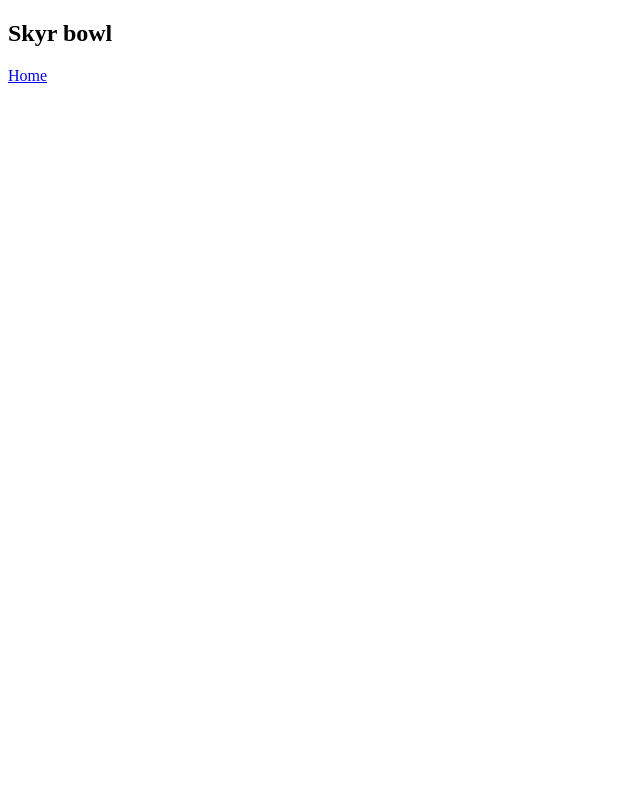
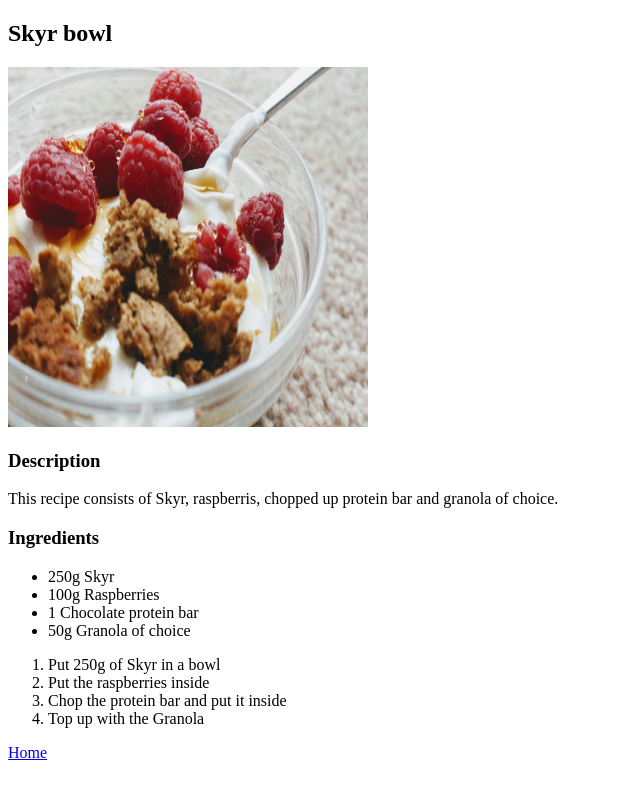
Before and after one commit to slavkosev/odin-recipes, a plain HTML site: page recipes/skyrbowl.html in a window 1280 px wide. Shown: the whole page, without its empty margins (0-640 px from the left). Drawn offline with Linux system fonts and the light colour scheme.

Commit message:
Complete first recipe

```diff
--- a/recipes/skyrbowl.html
+++ b/recipes/skyrbowl.html
@@ -7,7 +7,22 @@
 </head>
 <body>
     <h2>Skyr bowl</h2>
-
+    <img src="../images/skyrbowl.jpg" height="360" width="360" alt="Skyr bowl with raspberries and protein bar">
+    <h3>Description</h3>
+    <p>This recipe consists of Skyr, raspberris, chopped up protein bar and granola of choice.</p>
+    <h3>Ingredients</h3>
+    <ul>
+        <li>250g Skyr</li>
+        <li>100g Raspberries</li>
+        <li>1 Chocolate protein bar</li>
+        <li>50g Granola of choice</li>
+    </ul>
+    <ol>
+        <li>Put 250g of Skyr in a bowl</li>
+        <li>Put the raspberries inside</li>
+        <li>Chop the protein bar and put it inside</li>
+        <li>Top up with the Granola</li>
+    </ol>
     <a href="../index.html">Home</a>
 </body>
 </html>
```
Also changed, not shown: images/skyrbowl.jpg (added).
